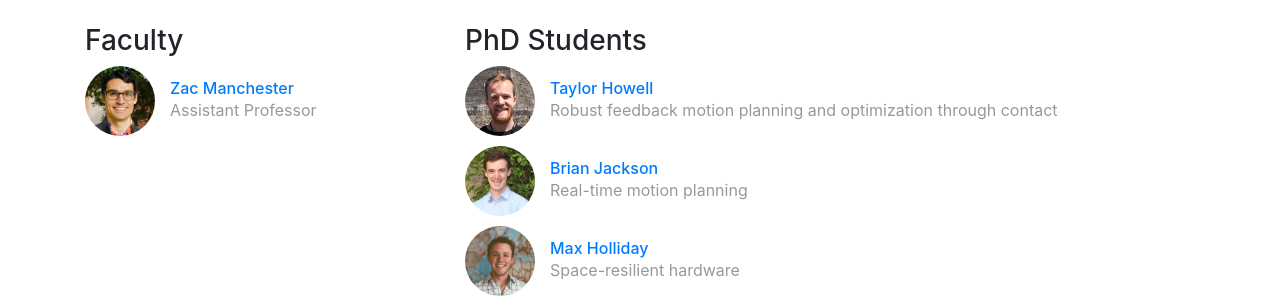
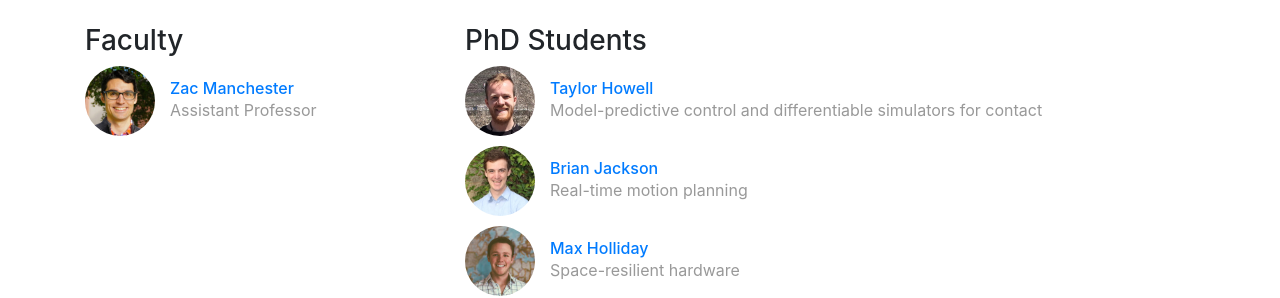
Before and after one commit to RoboticExplorationLab/roboticexplorationlab.github.io, a Jekyll site: the page built from people.html, in a window 1280 px wide. Shown: the part 234-532 px from the top of the page. Built offline with Jekyll 4.4.1, drawn with Linux system fonts in a browser that asks for light colours.

Commit message:
update optimization dynamics paper

```diff
--- a/_data/people.yml
+++ b/_data/people.yml
@@ -12,7 +12,7 @@ taylor:
     github: thowell
     role: phd
     image: /img/people/taylor.jpg
-    bio: Robust feedback motion planning and optimization through contact
+    bio: Model-predictive control and differentiable simulators for contact
 
 brian:
     display_name: "Brian Jackson"
```
Also changed, not shown: 1 other file.
